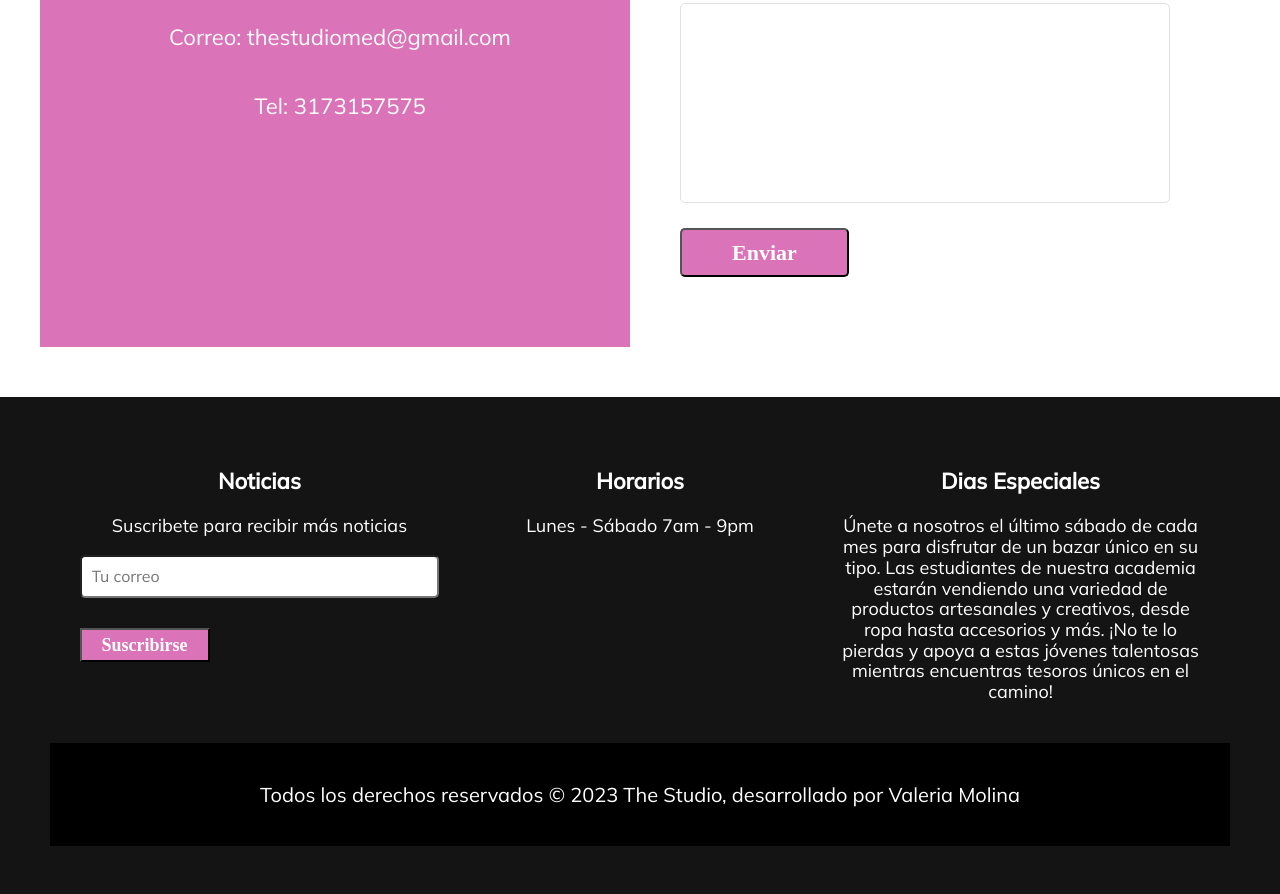
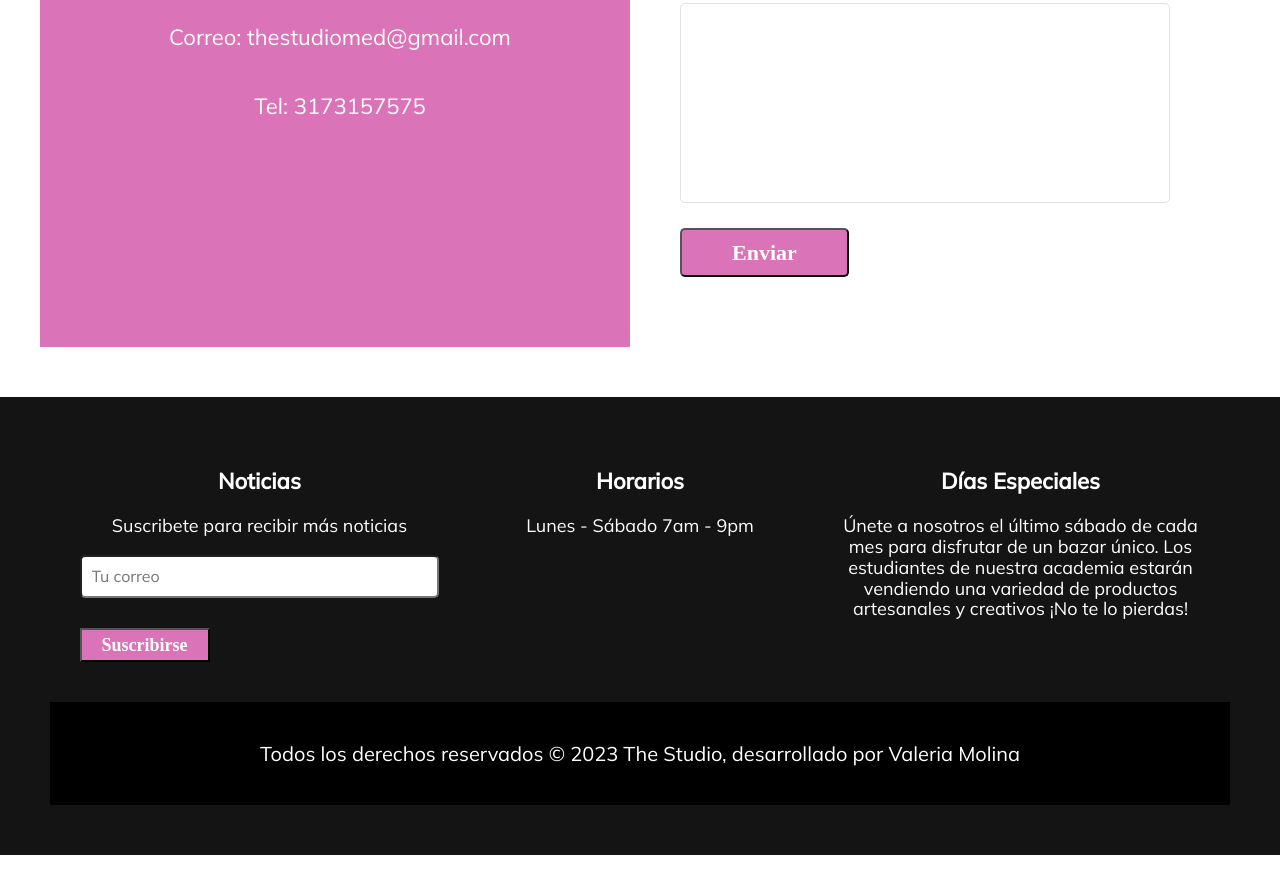
Before and after one commit to valeriamolina05/ProyectoInt, a plain HTML site: page index.html in a window 1280 px wide. Shown: the part 4605-5499 px from the top of the page. After the commit the page ends 5460 px from the top, so only its background shows below. Drawn offline with Linux system fonts and the light colour scheme; a web font is replaced by a local one.

Commit message:
se finaliza proyecto

```diff
--- a/index.html
+++ b/index.html
@@ -210,8 +210,8 @@
             <div class="info">
 
             <div class="info">
-                <h3>Dias Especiales</h3>
-                <p>Únete a nosotros el último sábado de cada mes para disfrutar de un bazar único en su tipo. Las estudiantes de nuestra academia estarán vendiendo una variedad de productos artesanales y creativos, desde ropa hasta accesorios y más. ¡No te lo pierdas y apoya a estas jóvenes talentosas mientras encuentras tesoros únicos en el camino!</p>
+                <h3>Días Especiales</h3>
+                <p>Únete a nosotros el último sábado de cada mes para disfrutar de un bazar único. Los estudiantes de nuestra academia estarán vendiendo una variedad de productos artesanales y creativos ¡No te lo pierdas!</p>
             </div>
 
 
```
